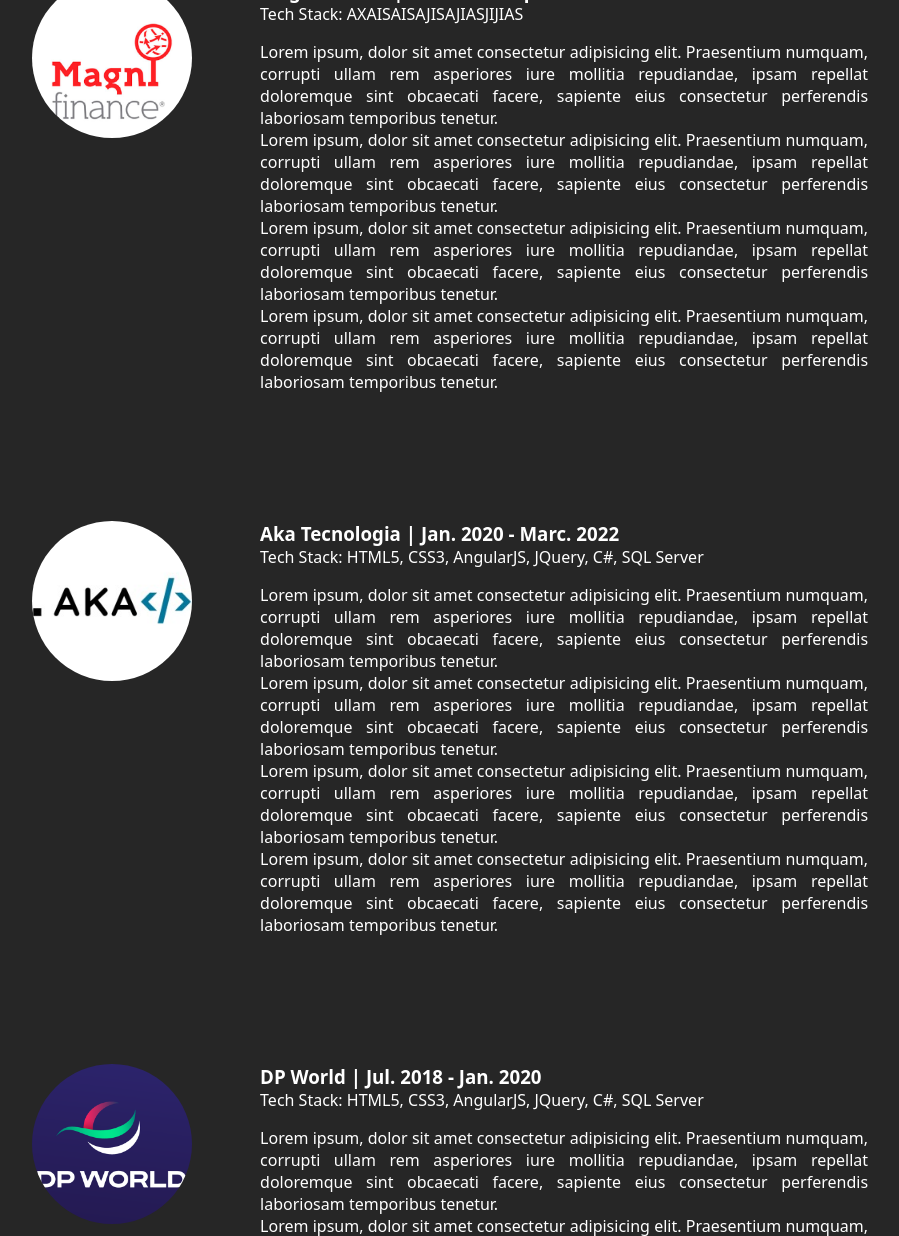
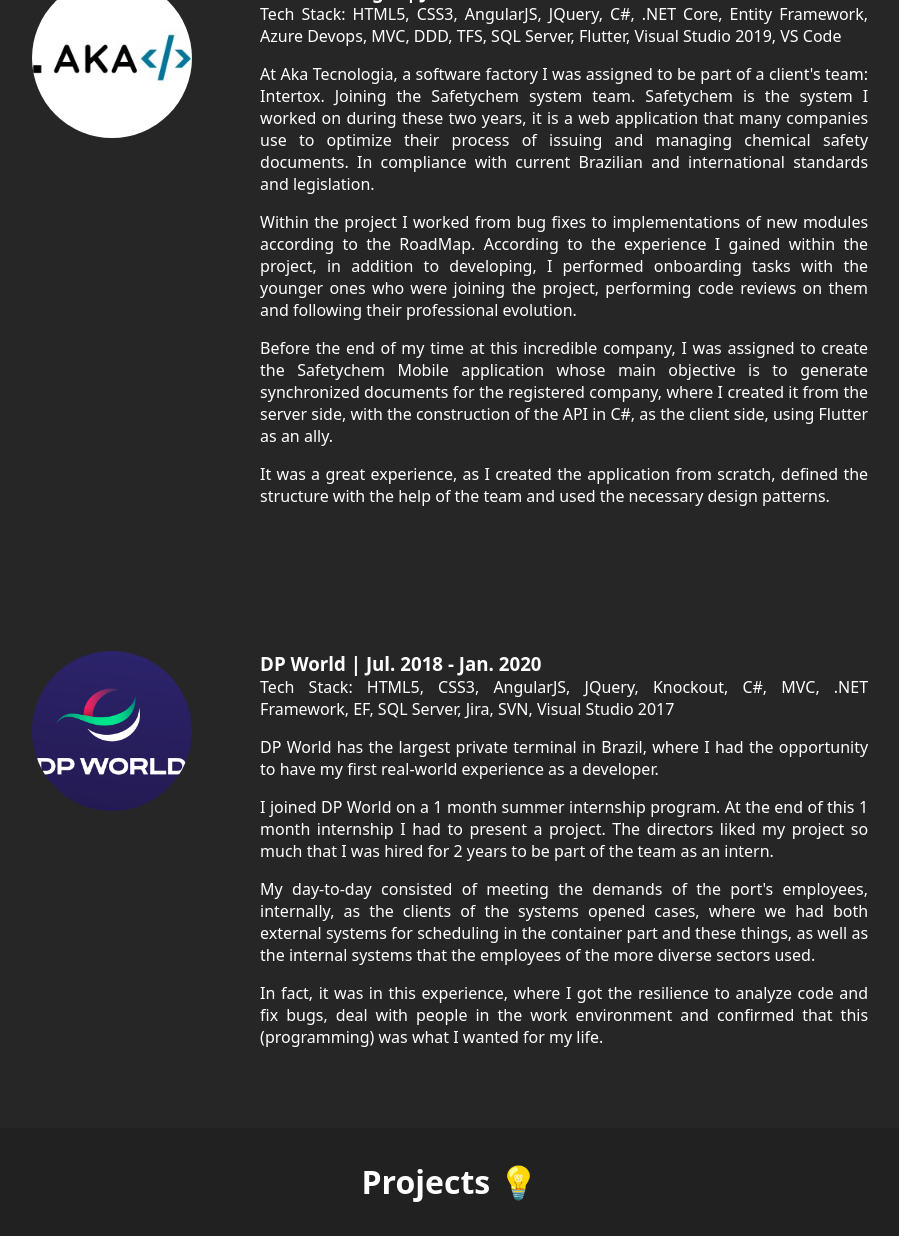
Before and after one commit to luizenrique99/portfolio, a plain HTML site: page index.html in a window 1280 px wide. Shown: the part 1833-3069 px from the top of the page, without its empty margins (190-1089 px from the left). Drawn offline with Linux system fonts and the light colour scheme.

Commit message:
UPDATE EXPERIENCES

```diff
--- a/index.html
+++ b/index.html
@@ -93,7 +93,7 @@
 
     <div id="experiences" class="secao">
       <h1 class="titulo">Experiences 💼</h1>
-      <div class="subsecao">
+      <!-- <div class="subsecao">
         <div id="logo_magni" class="imagem_redonda"></div>
         <div class="subsecao" id="sobre_descricao">
          <h3>Magnifinance | Marc. 2022 - present</h3>
@@ -103,27 +103,46 @@
          <p>Lorem ipsum, dolor sit amet consectetur adipisicing elit. Praesentium numquam, corrupti ullam rem asperiores iure mollitia repudiandae, ipsam repellat doloremque sint obcaecati facere, sapiente eius consectetur perferendis laboriosam temporibus tenetur.</p>
          <p>Lorem ipsum, dolor sit amet consectetur adipisicing elit. Praesentium numquam, corrupti ullam rem asperiores iure mollitia repudiandae, ipsam repellat doloremque sint obcaecati facere, sapiente eius consectetur perferendis laboriosam temporibus tenetur.</p>
         </div>
-      </div>
+      </div> -->
       <div class="subsecao">
         <div id="logo_aka" class="imagem_redonda"></div>
         <div class="subsecao" id="sobre_descricao">
          <h3>Aka Tecnologia | Jan. 2020 - Marc. 2022</h3>
-         <p class="subtitulo">Tech Stack: HTML5, CSS3, AngularJS, JQuery, C#, SQL Server</p>
-         <p>Lorem ipsum, dolor sit amet consectetur adipisicing elit. Praesentium numquam, corrupti ullam rem asperiores iure mollitia repudiandae, ipsam repellat doloremque sint obcaecati facere, sapiente eius consectetur perferendis laboriosam temporibus tenetur.</p>
-         <p>Lorem ipsum, dolor sit amet consectetur adipisicing elit. Praesentium numquam, corrupti ullam rem asperiores iure mollitia repudiandae, ipsam repellat doloremque sint obcaecati facere, sapiente eius consectetur perferendis laboriosam temporibus tenetur.</p>
-         <p>Lorem ipsum, dolor sit amet consectetur adipisicing elit. Praesentium numquam, corrupti ullam rem asperiores iure mollitia repudiandae, ipsam repellat doloremque sint obcaecati facere, sapiente eius consectetur perferendis laboriosam temporibus tenetur.</p>
-         <p>Lorem ipsum, dolor sit amet consectetur adipisicing elit. Praesentium numquam, corrupti ullam rem asperiores iure mollitia repudiandae, ipsam repellat doloremque sint obcaecati facere, sapiente eius consectetur perferendis laboriosam temporibus tenetur.</p>
+         <p class="subtitulo">Tech Stack: HTML5, CSS3, AngularJS, JQuery, C#, .NET Core, Entity Framework, Azure Devops, MVC, DDD, TFS, SQL Server, Flutter, Visual Studio 2019, VS Code</p>
+         <p class="subtitulo">
+           At Aka Tecnologia, a software factory I was assigned to be part of a client's team: Intertox. Joining the Safetychem system team.
+            Safetychem is the system I worked on during these two years, it is a web application that many companies use to optimize their process of issuing and managing chemical safety documents.
+            In compliance with current Brazilian and international standards and legislation.
+        </p>
+        <p class="subtitulo">
+          Within the project I worked from bug fixes to implementations of new modules according to the RoadMap.
+              According to the experience I gained within the project, in addition to developing, I performed onboarding tasks with the younger ones who were joining the project, performing code reviews on them and following their professional evolution.
+        </p>
+        <p class="subtitulo">
+          Before the end of my time at this incredible company, I was assigned to create the Safetychem Mobile application whose main objective is to generate synchronized documents for the registered company, where I created it from the server side, with the construction of the API in C#, as the client side, using Flutter as an ally.
+        </p>
+        <p class="subtitulo">
+          It was a great experience, as I created the application from scratch, defined the structure with the help of the team and used the necessary design patterns.
+        </p>
         </div>
       </div>
       <div class="subsecao">
         <div id="logo_dpworld" class="imagem_redonda"></div>
         <div class="subsecao" id="sobre_descricao">
          <h3>DP World | Jul. 2018 - Jan. 2020</h3>
-         <p class="subtitulo">Tech Stack: HTML5, CSS3, AngularJS, JQuery, C#, SQL Server</p>
-         <p>Lorem ipsum, dolor sit amet consectetur adipisicing elit. Praesentium numquam, corrupti ullam rem asperiores iure mollitia repudiandae, ipsam repellat doloremque sint obcaecati facere, sapiente eius consectetur perferendis laboriosam temporibus tenetur.</p>
-         <p>Lorem ipsum, dolor sit amet consectetur adipisicing elit. Praesentium numquam, corrupti ullam rem asperiores iure mollitia repudiandae, ipsam repellat doloremque sint obcaecati facere, sapiente eius consectetur perferendis laboriosam temporibus tenetur.</p>
-         <p>Lorem ipsum, dolor sit amet consectetur adipisicing elit. Praesentium numquam, corrupti ullam rem asperiores iure mollitia repudiandae, ipsam repellat doloremque sint obcaecati facere, sapiente eius consectetur perferendis laboriosam temporibus tenetur.</p>
-         <p>Lorem ipsum, dolor sit amet consectetur adipisicing elit. Praesentium numquam, corrupti ullam rem asperiores iure mollitia repudiandae, ipsam repellat doloremque sint obcaecati facere, sapiente eius consectetur perferendis laboriosam temporibus tenetur.</p>
+         <p class="subtitulo">Tech Stack: HTML5, CSS3, AngularJS, JQuery, Knockout, C#, MVC, .NET Framework, EF, SQL Server, Jira, SVN, Visual Studio 2017</p>
+         <p class="subtitulo">
+          DP World has the largest private terminal in Brazil, where I had the opportunity to have my first real-world experience as a developer.
+         </p>
+         <p class="subtitulo">
+          I joined DP World on a 1 month summer internship program. At the end of this 1 month internship I had to present a project. The directors liked my project so much that I was hired for 2 years to be part of the team as an intern.
+         </p>
+         <p class="subtitulo">
+          My day-to-day consisted of meeting the demands of the port's employees, internally, as the clients of the systems opened cases, where we had both external systems for scheduling in the container part and these things, as well as the internal systems that the employees of the more diverse sectors used.
+         </p>
+         <p class="subtitulo">
+          In fact, it was in this experience, where I got the resilience to analyze code and fix bugs, deal with people in the work environment and confirmed that this (programming) was what I wanted for my life.
+         </p>
         </div>
       </div>
     </div>
```
